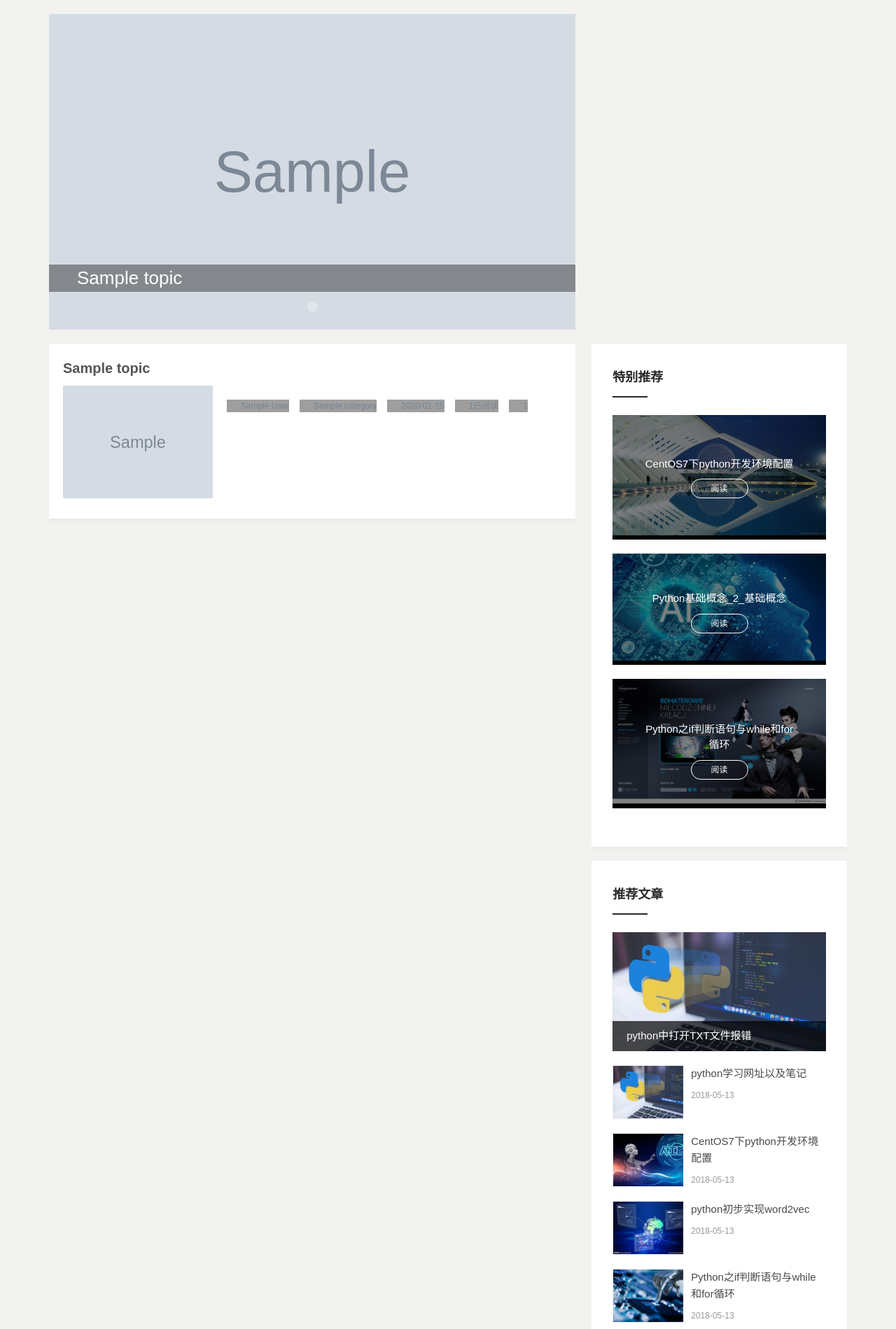
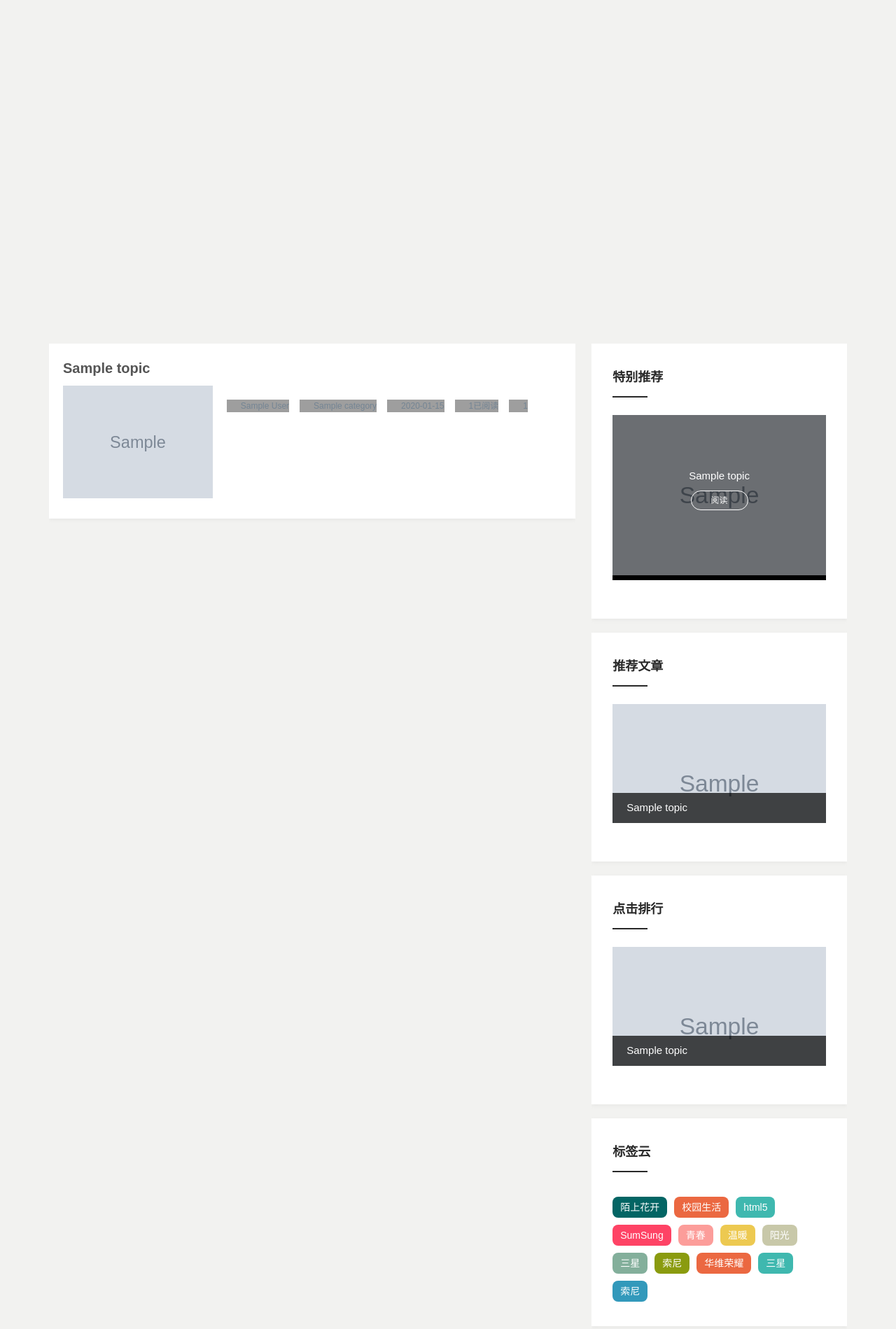
Before and after one commit to God-zpf/blog, a Flask app: page / in a window 1280 px wide. Shown: the part 80-1979 px from the top of the page at 70% size. Run offline with Flask 2, Linux system fonts and the light colour scheme; tables that the repository leaves empty hold one stand-in row (values such as "Sample post"); grey boxes marked "Sample" are stand-in pictures; grey boxes are pictures that could not be loaded.

Commit message:
work well

```diff
--- a/app/main/views.py
+++ b/app/main/views.py
@@ -25,6 +25,14 @@
     categories = Category.query.all()
     # 查询所有Topic的信息
     topics = Topic.query.all()
+    # 查询5条banner的topic信息
+    banner_topics = Topic.query.filter(Topic.is_banner == 1).all()
+    # 查询特别推荐topic的信息
+    super_recommend_topics = Topic.query.filter(Topic.is_super_recommend == 1).all()
+    # 查询推荐文章topic的信息
+    recommend_topics = Topic.query.filter(Topic.is_recommend == 1).all()
+    # 查询前5条点击排行的topic信息
+    rank_topics = Topic.query.order_by(text('read_num desc')).limit(5).all()
     # 获取登陆信息
     if 'uid' in session and 'uname' in session:
         user = User.query.filter(User.id == session['uid']).first()
@@ -318,8 +326,15 @@
     categories = Category.query.all()
     if 'uid' in session and 'uname' in session:
         user = User.query.filter(User.id == session['uid']).first()
-    replies = Reply.query.all()
-    print('replies',replies)
+    topics = Topic.query.filter(Topic.user_id == session['uid']).all()
+    reply_num = 0
+    for topic in topics:
+        for reply in topic.replies.all():
+            if reply.topic.user_id == user.id:
+                reply_num = reply_num + 1
+    print('reply_num', reply_num)
+    # replies = Reply.query.all()
+    # print('replies',replies)
 
     return render_template('gbook.html', params=locals())
 
@@ -329,7 +344,7 @@
     categories = Category.query.all()
     if 'uid' in session and 'uname' in session:
         user = User.query.filter(User.id == session['uid']).first()
-        topics = Topic.query.filter(Topic.user_id == session['uid']).all()
+        topics = Topic.query.filter(Topic.user_id == session['uid']).order_by(text('pub_date desc')).all()
     return render_template('time.html', params=locals())
 
 # 列表
@@ -348,7 +363,7 @@
     categories = Category.query.all()
     if 'uid' in session and 'uname' in session:
         user = User.query.filter(User.id == session['uid']).first()
-    topics = Topic.query.filter(Topic.images != "").all()
+    topics = Topic.query.filter(Topic.images != "", Topic.user_id == user.id).all()
     print('topics', topics)
     return render_template('photo.html', params=locals())
 
@@ -356,4 +371,6 @@
 @main.route('/about')
 def about():
     categories = Category.query.all()
+    if 'uid' in session and 'uname' in session:
+        user = User.query.filter(User.id == session['uid']).first()
     return render_template('about.html', params=locals())
--- a/app/models.py
+++ b/app/models.py
@@ -65,6 +65,9 @@
     read_num = db.Column(db.Integer, default=0)
     content = db.Column(db.Text, nullable=False)
     images = db.Column(db.Text)
+    is_banner = db.Column(db.Integer, default=0)
+    is_super_recommend = db.Column(db.Integer, default=0)
+    is_recommend = db.Column(db.Integer, default=0)
     # 关系：一(Blogtype)对多(Topic)的关系
     blogtype_id = db.Column(db.Integer, db.ForeignKey('blogtype.id'))
     # 关系：一(Category)对多(Topic)的关系
--- a/app/static/js/common.js
+++ b/app/static/js/common.js
@@ -21,7 +21,7 @@
                     // var freply_id = this.getAttribute('name');
                     // console.log('freply_id', freply_id);
                     if (reply){
-                        //异步放送评论请求
+                        //ajax发送评论请求
 
                         $.ajax({
                             url: '/creply',
--- a/app/templates/gbook.html
+++ b/app/templates/gbook.html
@@ -93,11 +93,12 @@
 						Address: <a href="#" rel="bookmark" title="住在手机里的朋友">18837636</a>
 					</div>
 					<div class="commentstitle">
-						<h3 id="comments">到现在<span class="commentsnumber">有{{ params.replies | length }}条留言</span></h3>
+						<h3 id="comments">到现在<span class="commentsnumber">有{{ params.reply_num }}条留言</span></h3>
 					</div>
-                    {% for reply in params.replies %}
+                    {% for topic in params.topics %}
 					<ol class="commentlist">
 						<!--先遍历父级评论-->
+                        {% for reply in topic.replies %}
 						<li>
 							<div class="top">
 								<a href='#' class='url'>{{ reply.user.uname }}</a>
@@ -128,6 +129,7 @@
 							</div>
 						</li>
                              {% endfor %}
+                            {% endfor %}
 					</ol>
                     {% endfor %}
 
--- a/app/templates/index.html
+++ b/app/templates/index.html
@@ -49,8 +49,8 @@
     <div id="mnav">
         <h2><a href="index.html" class="mlogo">个人博客</a><span class="navicon"></span></h2>
         <dl class="list_dl">
-            <dt class="list_dt"> <a href="index.html">网站首页</a> </dt>
-            <dt class="list_dt"> <a href="#">文章列表</a> </dt>
+            <dt class="list_dt"> <a href="/">网站首页</a> </dt>
+            <dt class="list_dt"> <a href="/list">文章列表</a> </dt>
             <dd class="list_dd">
                 <ul>
                     <li><a href="list.html">Python</a></li>
@@ -79,10 +79,10 @@
         <div class="picsbox">
             <div class="banner">
                 <div id="banner" class="fader">
-                    {% for topic in params.topics[0:3] %}
+                    {% for topic in params.banner_topics[0:3] %}
                     <li class="slide">
                         <a href="info?topic_id={{ topic.id }}" target="_blank">
-                            <img src="/static/{{ topic.images }}">
+                            <img src="/static/{{ topic.images.split(';') | first }}">
                             <span class="imginfo">{{ topic.title }}</span>
                         </a>
                     </li>
@@ -98,8 +98,8 @@
             </div>
             <!--banner end-->
             <div class="toppic">
-                {% for topic in params.topics[3:5] %}
-                <li> <a href="info?topic_id={{ topic.id }}" target="_blank"> <i><img src="/static/{{ topic.images }}"></i>
+                {% for topic in params.banner_topics[3:5] %}
+                <li> <a href="info?topic_id={{ topic.id }}" target="_blank"> <i><img src="/static/{{ topic.images.split(';') | first }}"></i>
                     <h2>{{ topic.title }}</h2>
                     <span>{{ topic.category.cate_name }}</span>
                 </a> </li>
@@ -122,7 +122,7 @@
                 {% else  %}
                     class="blogpic"
                 {% endif %}>
-                    <a href="info.html" title="">
+                    <a href="info?topic_id={{ topic.id }}" title="">
                         {% for image in topic.images.split(';') %}
                         <li><img src="/static/{{ image }}" alt=""></li>
                         {% endfor %}
@@ -132,8 +132,8 @@
 {#                <p class="blogtext">{{ topic.content }}</p>#}
                 <div class="bloginfo">
                     <ul>
-                        <li class="author"><a href="info.html">{{ topic.user.uname }}</a></li>
-                        <li class="lmname"><a href="info.html">{{ topic.category.cate_name }}</a></li>
+                        <li class="author"><a href="/about">{{ topic.user.uname }}</a></li>
+                        <li class="lmname"><a href="/list?cate_id={{ topic.category.id }}">{{ topic.category.cate_name }}</a></li>
                         <li class="timer">{{ topic.pub_date.strftime('%Y-%m-%d') }}</li>
                         <li class="view"><span>{{ topic.read_num }}</span>已阅读</li>
                         <li class="like">{{ topic.voke_users.count() }}</li>
@@ -148,66 +148,61 @@
             <div class="zhuanti">
                 <h2 class="hometitle">特别推荐</h2>
                 <ul>
-                    <li> <i><img src="/static/images/banner03.jpg"></i>
-                        <p>CentOS7下python开发环境配置 <span><a href="#">阅读</a></span> </p>
+                    {% for super_recommend_topic in params.super_recommend_topics %}
+                    <li> <i><img src="/static/{{ super_recommend_topic.images.split(';') | first}}"></i>
+                        <p>{{ super_recommend_topic.title }} <span><a href="/info?topic_id={{ super_recommend_topic.id }}">阅读</a></span> </p>
                     </li>
-                    <li> <i><img src="/static/images/b04.jpg"></i>
-                        <p>Python基础概念_2_基础概念<span><a href="#">阅读</a></span></p>
-                    </li>
-                    <li> <i><img src="/static/images/b05.jpg"></i>
-                        <p>Python之if判断语句与while和for循环<span><a href="#">阅读</a></span></p>
-                    </li>
+                    {% endfor %}
                 </ul>
             </div>
             <div class="tuijian">
                 <h2 class="hometitle">推荐文章</h2>
+                {% for recommend_topic in params.recommend_topics %}
+                    {% if loop.index == 1 %}
                 <ul class="tjpic">
-                    <i><img src="/static/images/toppic01.jpg"></i>
-                    <p><a href="#">python中打开TXT文件报错</a></p>
+                    <i><img src="/static/{{ recommend_topic.images.split(';') | first }}"></i>
+                    <p><a href="info?topic_id={{ recommend_topic.id }}">{{ recommend_topic.title }}</a></p>
                 </ul>
+                    {% else %}
                 <ul class="sidenews">
-                    <li> <i><img src="/static/images/toppic01.jpg"></i>
-                        <p><a href="#">python学习网址以及笔记</a></p>
-                        <span>2018-05-13</span>
-                    </li>
-                    <li> <i><img src="/static/images/toppic02.jpg"></i>
-                        <p><a href="#">CentOS7下python开发环境配置</a></p>
-                        <span>2018-05-13</span>
-                    </li>
-                    <li> <i><img src="/static/images/v1.jpg"></i>
-                        <p><a href="#">python初步实现word2vec</a></p>
-                        <span>2018-05-13</span>
-                    </li>
-                    <li> <i><img src="/static/images/v2.jpg"></i>
-                        <p><a href="#">Python之if判断语句与while和for循环</a></p>
-                        <span>2018-05-13</span>
+                    <li> <i><img src="/static/{{ recommend_topic.images.split(';') | first }}"></i>
+                        <p><a href="info?topic_id={{ recommend_topic.id }}">{{ recommend_topic.title }}</a></p>
+                        <span>{{ recommend_topic.pub_date.strftime('%Y-%m-%d') }}</span>
                     </li>
                 </ul>
+                    {% endif %}
+            {% endfor %}
+{#                    <li> <i><img src="/static/images/toppic02.jpg"></i>#}
+{#                        <p><a href="#">CentOS7下python开发环境配置</a></p>#}
+{#                        <span>2018-05-13</span>#}
+{#                    </li>#}
+{#                    <li> <i><img src="/static/images/v1.jpg"></i>#}
+{#                        <p><a href="#">python初步实现word2vec</a></p>#}
+{#                        <span>2018-05-13</span>#}
+{#                    </li>#}
+{#                    <li> <i><img src="/static/images/v2.jpg"></i>#}
+{#                        <p><a href="#">Python之if判断语句与while和for循环</a></p>#}
+{#                        <span>2018-05-13</span>#}
+{#                    </li>#}
+{#                </ul>#}
             </div>
             <div class="tuijian">
                 <h2 class="hometitle">点击排行</h2>
+                {% for rank_topic in params.rank_topics %}
+                {% if loop.index ==1 %}
                 <ul class="tjpic">
-                    <i><img src="/static/images/toppic01.jpg"></i>
-                    <p><a href="#">Python语言在人工智能(AI)中的优势</a></p>
+                    <i><img src="/static/{{ rank_topic.images.split(';') | first }}"></i>
+                    <p><a href="info?topic_id={{ rank_topic.id }}">{{ rank_topic.title }}</a></p>
                 </ul>
+                {% else %}
                 <ul class="sidenews">
-                    <li> <i><img src="/static/images/toppic01.jpg"></i>
-                        <p><a href="#">精通Python编程——Python深入浅出教程</a></p>
-                        <span>2018-05-13</span>
-                    </li>
-                    <li> <i><img src="/static/images/toppic02.jpg"></i>
-                        <p><a href="#">人生苦短 Python当歌</a></p>
-                        <span>2018-05-13</span>
-                    </li>
-                    <li> <i><img src="/static/images/v1.jpg"></i>
-                        <p><a href="#">Python学习笔记：虚拟环境和包</a></p>
-                        <span>2018-05-13</span>
-                    </li>
-                    <li> <i><img src="/static/images/v2.jpg"></i>
-                        <p><a href="#">python中打开TXT文件报错</a></p>
-                        <span>2018-05-13</span>
+                    <li> <i><img src="/static/{{ rank_topic.images.split(';') | first }}"></i>
+                        <p><a href="info?topic_id={{ rank_topic.id }}">{{ rank_topic.title }}</a></p>
+                        <span>{{ rank_topic.pub_date.strftime('%Y-%m-%d') }}</span>
                     </li>
                 </ul>
+                {% endif %}
+            {% endfor %}
             </div>
             <div class="cloud">
                 <h2 class="hometitle">标签云</h2>
```
Also changed, not shown: app/templates/about.html (+11 -11 lines), app/static/upload/20200506224351703576.jpg (added), app/static/upload/20200506224449303609.jpg (added), app/static/upload/20200506224535015985.jpg (added).
